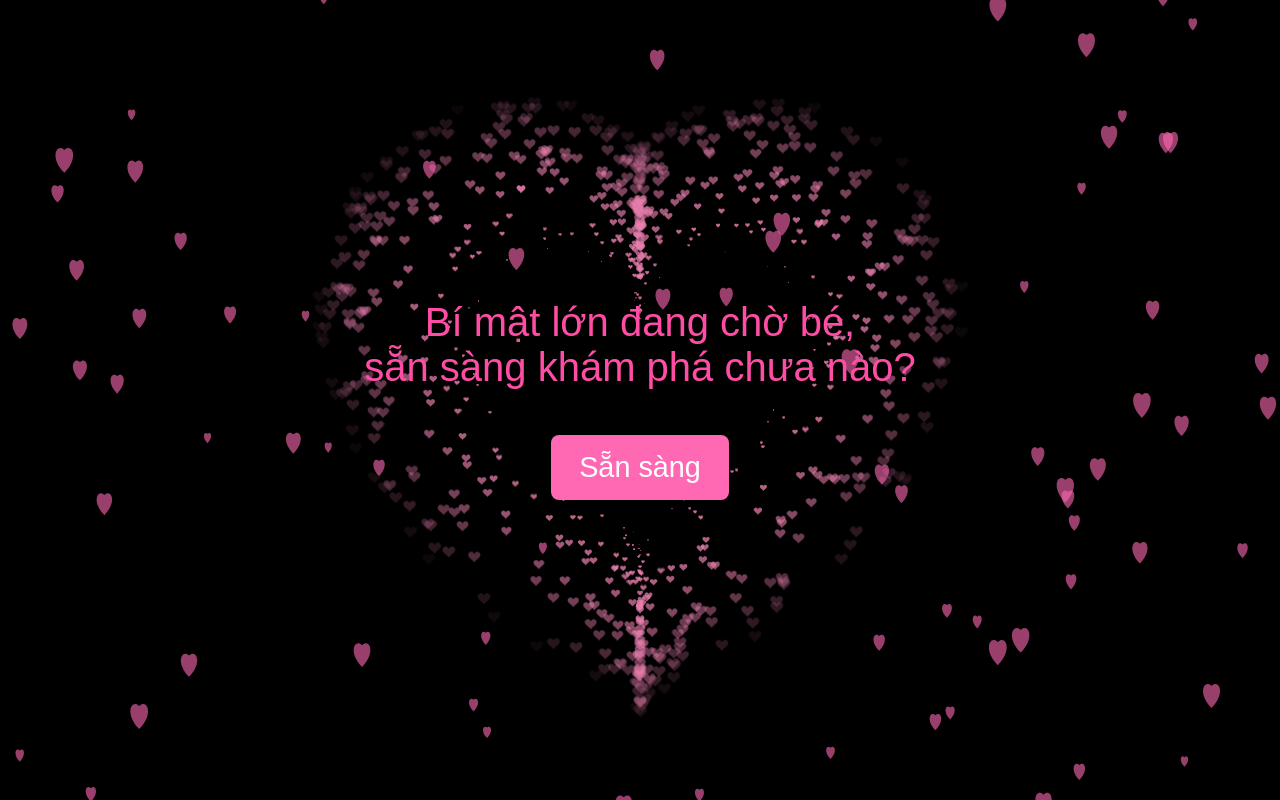
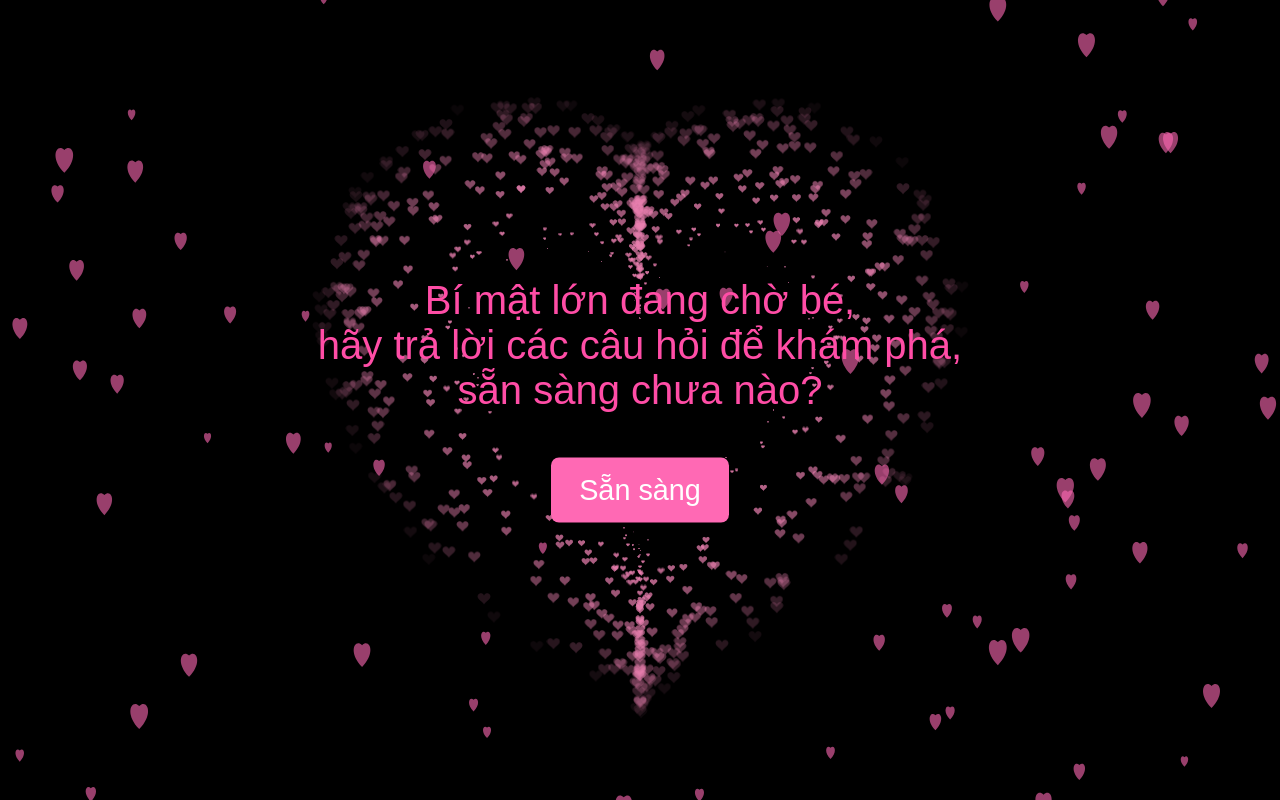
Before and after one commit to KQKDalek/yeuem, a plain HTML site: page index.html in a window 1280 px wide. Drawn offline with Linux system fonts and the light colour scheme.

Commit message:
Update index.html

```diff
--- a/index.html
+++ b/index.html
@@ -109,7 +109,7 @@
 
   <!-- Intro -->
   <div id="intro" class="screen">
-    <div class="title blink">Bí mật lớn đang chờ bé, <br> sẵn sàng khám phá chưa nào?</div>
+    <div class="title blink">Bí mật lớn đang chờ bé, <br> hãy trả lời các câu hỏi để khám phá, <br> sẵn sàng chưa nào?</div>
     <button onclick="startGame()">Sẵn sàng</button>
   </div>
 
```
